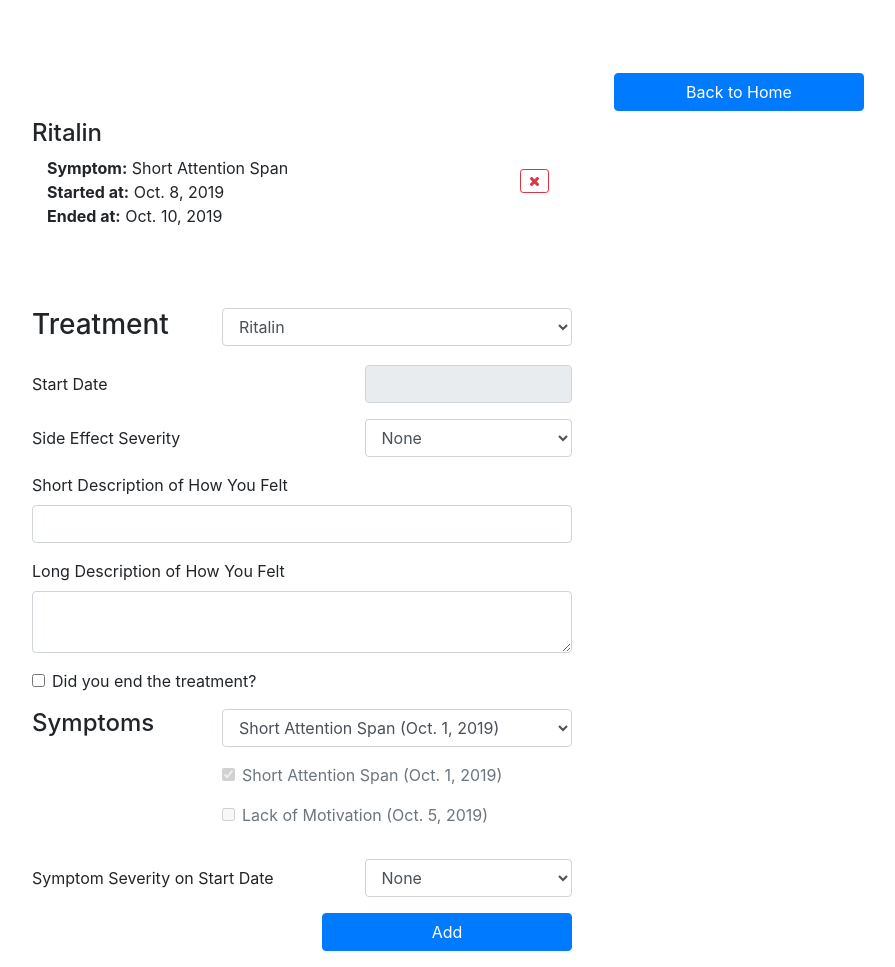
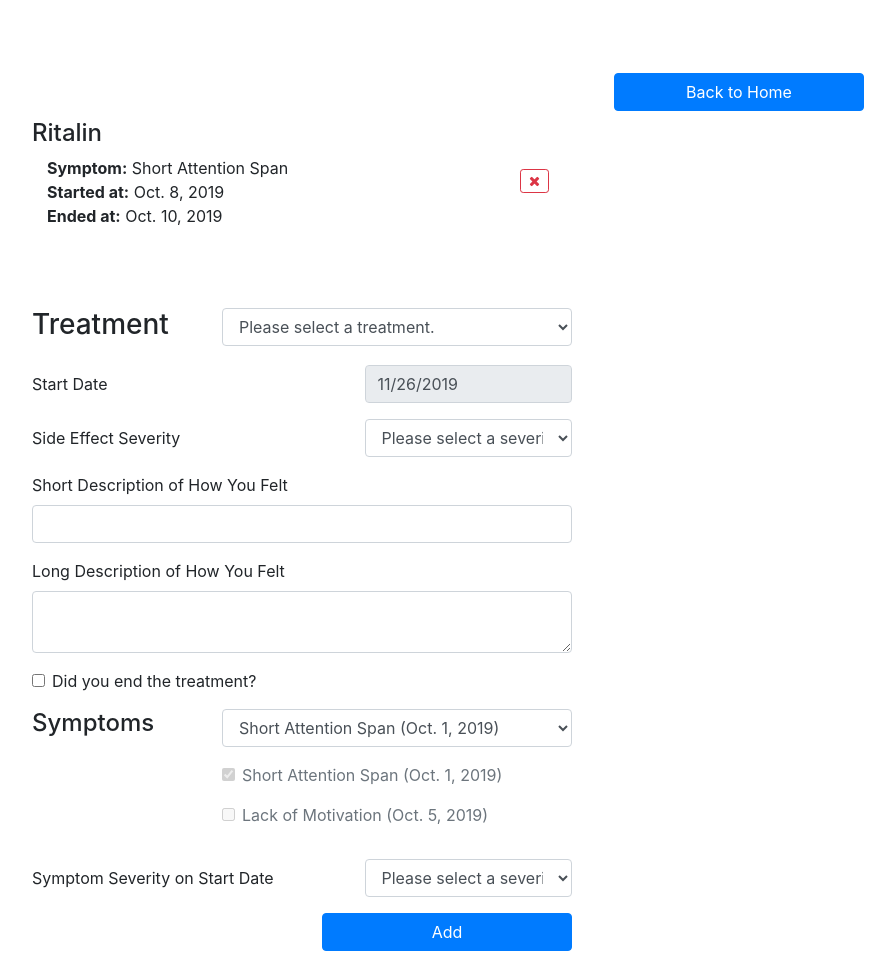
Before and after one commit to square1grp/What_really_works, a Django app: page /user/1/add/treatment in a window 1280 px wide. Shown: the whole page, without its empty margins (338-1233 px from the left). Run offline with Django 3.2, Linux system fonts and the light colour scheme; data comes from the database, SQL or seed files in the repository; some libraries are stand-ins or nearby versions.

Commit message:
add validations

```diff
--- a/wrw/static/js/add_treatment.js
+++ b/wrw/static/js/add_treatment.js
@@ -2,10 +2,16 @@
     console.log($("#ended_treatment"))
     $("#ended_treatment").click(function () {
         if ($(this).prop("checked")) {
+            $("#end_section .form-control").prop("required", true);
             $("#end_section").show();
+
+            $("#start_severity_on_end_date .form-control").prop("required", true);
             $("#start_severity_on_end_date").show();
         } else {
+            $("#end_section .form-control").prop("required", false);
             $("#end_section").hide();
+
+            $("#start_severity_on_end_date .form-control").prop("required", false);
             $("#start_severity_on_end_date").hide();
         }
     });
--- a/wrw/templates/layouts/index.html
+++ b/wrw/templates/layouts/index.html
@@ -25,6 +25,25 @@
 <body>
     {% block content %}
     {% endblock %}
+
+    <script>
+        $(document).ready(function () {
+            window.addEventListener('load', function () {
+                // Fetch all the forms we want to apply custom Bootstrap validation styles to
+                var forms = document.getElementsByClassName('needs-validation');
+                // Loop over them and prevent submission
+                var validation = Array.prototype.filter.call(forms, function (form) {
+                    form.addEventListener('submit', function (event) {
+                        if (form.checkValidity() === false) {
+                            event.preventDefault();
+                            event.stopPropagation();
+                        }
+                        form.classList.add('was-validated');
+                    }, false);
+                });
+            }, false);
+        });
+    </script>
 </body>
 
 </html>
--- a/wrw/templates/pages/add/treatment.html
+++ b/wrw/templates/pages/add/treatment.html
@@ -39,7 +39,7 @@
 
 
     <div class="row">
-        <form class="col-12 col-lg-6 mx-auto mt-5" method="POST">
+        <form class="needs-validation col-12 col-lg-6 mx-auto mt-5" method="POST" novalidate>
             {% csrf_token %}
             <input type="hidden" name="action" value="add">
             <input type="hidden" name="user_id" value="{{user_id}}" />
@@ -47,11 +47,15 @@
             <div class="form-group row">
                 <h3 class="col-sm-4">Treatment</h3>
                 <div class="col-sm-8">
-                    <select name="method_id" id="symptom_id" class="form-control" required>
+                    <select name="method_id" id="method_id" class="form-control" required>
+                        <option value="">Please select a treatment.</option>
                         {% for treatment in treatments %}
                         <option value="{{treatment.id}}">{{treatment.name}}</option>
                         {% endfor %}
                     </select>
+                    <div class="invalid-feedback">
+                        Please select a Treatment.
+                    </div>
                 </div>
             </div>
 
@@ -65,6 +69,7 @@
                             var today = new Date();
 
                             $("#started_at").datepicker({ autoclose: true, maxDate: today });
+                            $("#started_at").datepicker("setDate", today);
                         </script>
                     </div>
                 </div>
@@ -73,21 +78,31 @@
                     <label for="start_drawback_id" class="col-sm-7 col-form-label">Side Effect Severity</label>
                     <div class="col-sm-5">
                         <select name="start_drawback_id" class="form-control" required>
+                            <option value="">Please select a severity</option>
                             {% for drawback in drawbacks %}
                             <option value="{{drawback.id}}">{{drawback.title}}</option>
                             {% endfor %}
                         </select>
+                        <div class="invalid-feedback">
+                            Please select a side effect severity.
+                        </div>
                     </div>
                 </div>
 
                 <div class="form-group">
                     <label for="start_title">Short Description of How You Felt</label>
                     <input type="text" name="start_title" class="form-control" required />
+                    <div class="invalid-feedback">
+                        Please provide us a title.
+                    </div>
                 </div>
 
                 <div class="form-group">
                     <label for="start_description">Long Description of How You Felt</label>
                     <textarea name="start_description" class="form-control" required></textarea>
+                    <div class="invalid-feedback">
+                        Please provide us a description.
+                    </div>
                 </div>
 
                 <div class="form-group form-check">
@@ -106,6 +121,7 @@
                             var today = new Date();
 
                             $("#ended_at").datepicker({ autoclose: true, maxDate: today });
+                            $("#ended_at").datepicker("setDate", today);
                         </script>
                     </div>
                 </div>
@@ -113,22 +129,32 @@
                 <div class="form-group row">
                     <label for="end_drawback_id" class="col-sm-7 col-form-label">Side Effect Severity</label>
                     <div class="col-sm-5">
-                        <select name="end_drawback_id" class="form-control">
+                        <select name="end_drawback_id" class="form-control" required>
+                            <option value="">Please select a severity.</option>
                             {% for drawback in drawbacks %}
                             <option value="{{drawback.id}}">{{drawback.title}}</option>
                             {% endfor %}
                         </select>
+                        <div class="invalid-feedback">
+                            Please select a side effect severity.
+                        </div>
                     </div>
                 </div>
 
                 <div class="form-group">
                     <label for="end_title">Short Description of How You Felt</label>
-                    <input type="text" name="end_title" class="form-control" />
+                    <input type="text" name="end_title" class="form-control" required />
+                    <div class="invalid-feedback">
+                        Please provide us a title.
+                    </div>
                 </div>
 
                 <div class="form-group">
                     <label for="end_description">Long Description of How You Felt</label>
-                    <textarea name="end_description" class="form-control"></textarea>
+                    <textarea name="end_description" class="form-control" required></textarea>
+                    <div class="invalid-feedback">
+                        Please provide us a description.
+                    </div>
                 </div>
             </fieldset>
 
@@ -136,12 +162,15 @@
                 <div class="form-group row">
                     <h4 class="col-sm-4">Symptoms</h4>
                     <div class="col-sm-8">
-                        <select name="user_symptom_id" id="symptom_id" class="form-control" required>
+                        <select name="user_symptom_id" id="symptom_id" class="form-control">
                             {% for user_symptom in user_symptoms %}
                             <option value="{{user_symptom.id}}">
                                 {{user_symptom.symptom}} ({{user_symptom.created_at}})
                             </option>
                             {% endfor %}
+                            <div class="invalid-feedback">
+                                Please select a symptom.
+                            </div>
                         </select>
                     </div>
                 </div>
@@ -152,7 +181,7 @@
                         {% for user_symptom in user_symptoms %}
                         <div class="form-group form-check">
                             <input type="checkbox" class="form-check-input"
-                                {% if user_symptom.checked %}checked{% endif %} disabled />
+                                {% if user_symptom.checked %}checked{% endif %} disabled required />
                             <label class="form-check-label">{{user_symptom.symptom}}
                                 ({{user_symptom.created_at}})</label>
                         </div>
@@ -164,10 +193,14 @@
                     <label for="start_severity" class="col-sm-7 col-form-label">Symptom Severity on Start Date</label>
                     <div class="col-sm-5">
                         <select name="start_severity_id" class="form-control" required>
+                            <option value="">Please select a severity.</option>
                             {% for severity in severities %}
                             <option value="{{severity.id}}">{{severity.title}}</option>
                             {% endfor %}
                         </select>
+                        <div class="invalid-feedback">
+                            Please select a severity.
+                        </div>
                     </div>
                 </div>
 
@@ -175,10 +208,14 @@
                     <label for="end_severity" class="col-sm-7 col-form-label">Symptom Severity on End Date</label>
                     <div class="col-sm-5">
                         <select id="end_severity" name="end_severity_id" class="form-control" required>
+                            <option value="">Please select a severity</option>
                             {% for severity in severities %}
                             <option value="{{severity.id}}">{{severity.title}}</option>
                             {% endfor %}
                         </select>
+                        <div class="invalid-feedback">
+                            Please select a severity.
+                        </div>
                     </div>
                 </div>
             </fieldset>
```
Also changed, not shown: wrw/templates/pages/add/symptom_update.html (+23 -2 lines), wrw/templates/pages/add/user_symptom.html (+9 -1 lines).
